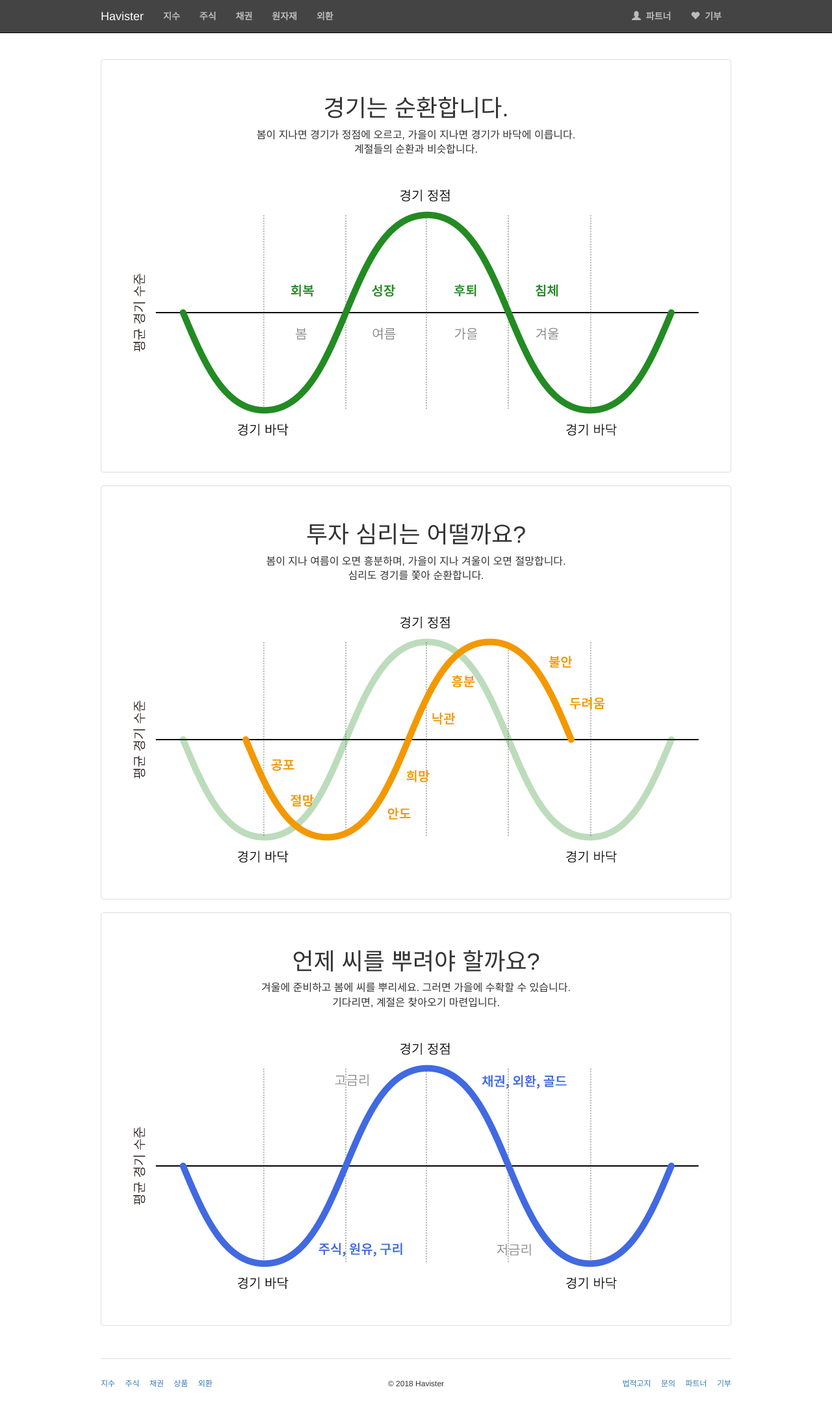
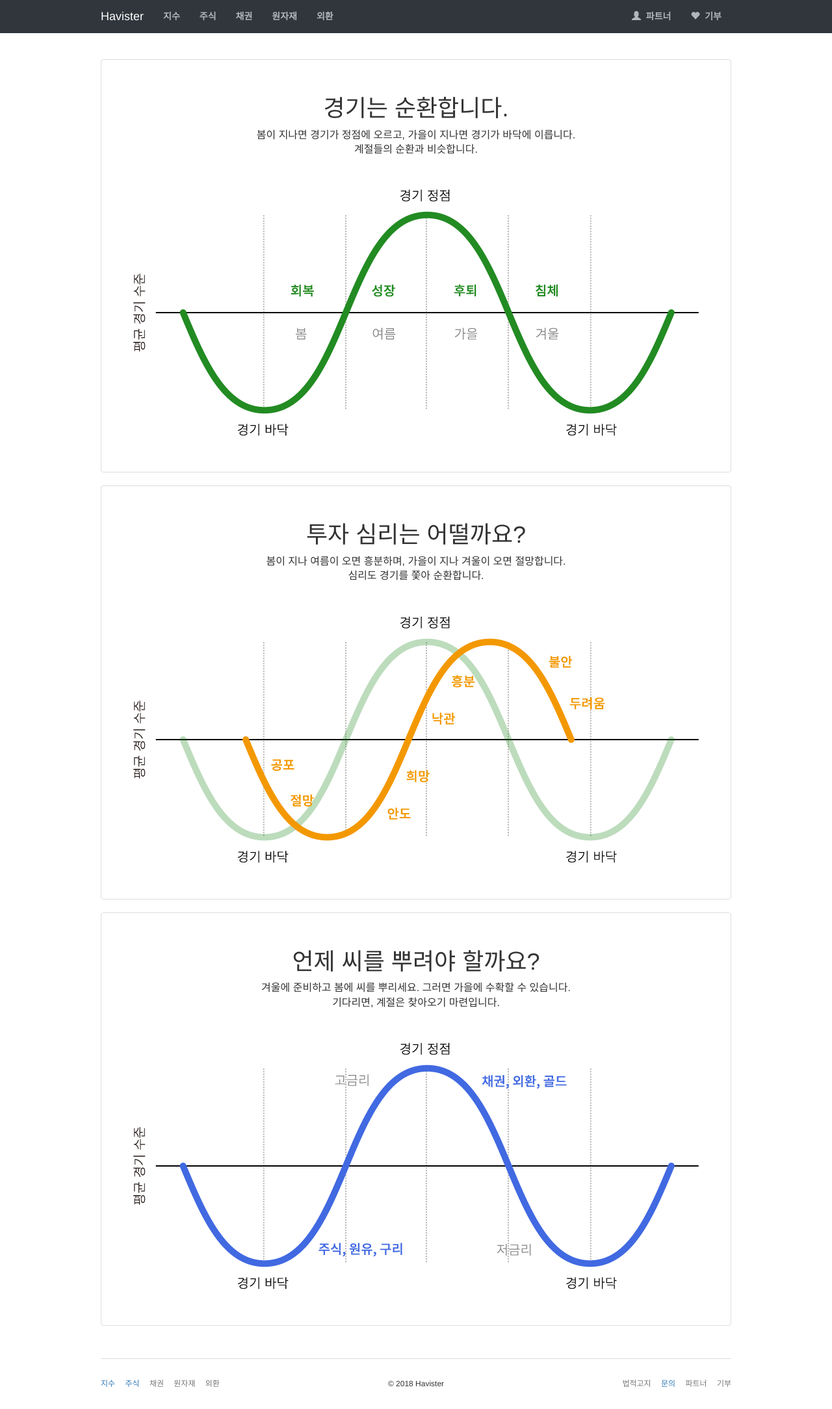
Before and after one commit to havister/havister, a Django app: page / in a window 1280 px wide. Shown: the whole page at 65% size. Run offline with Django 3.2, Linux system fonts and the light colour scheme; some libraries are stand-ins or nearby versions.

Commit message:
update index : css

```diff
--- a/index/templates/index/cycle.html
+++ b/index/templates/index/cycle.html
@@ -83,8 +83,9 @@
           crosshair: {color: 'black', trigger: 'selection'},
           hAxis: {format: 'y년'},
           vAxis: {textPosition: 'in'},
-          explorer: {axis: 'horizontal', keepInBounds: false, maxZoomIn: 0.25, maxZoomOut: 1.0, zoomDelta: 1.5},
-          annotations: {stem: {color: '#333'}},
+          explorer: {axis: 'horizontal', keepInBounds: false, maxZoomIn: 0.25, maxZoomOut: 1.5, zoomDelta: 1.5},
+          pointShape: 'circle',
+          pointSize: 8,
           legend: {position: 'none'}
         };
         var chart = new google.visualization.AreaChart(document.getElementById('chart'));
--- a/static/css/base.css
+++ b/static/css/base.css
@@ -2,7 +2,8 @@
  * static/css/base.css
 */
 
-/* Non-responsive overrides
+/*
+ * Non-responsive overrides
  *
  * Utilize the following CSS to disable the responsive-ness of the container,
  * grid system, and navbar.
@@ -79,8 +80,8 @@ body,
 }
 
 .navbar-inverse {
-    background-color: #444;
-    border-color: black;
+    background-color: #30363c;
+    border-color: transparent;
 }
 
 .navbar-inverse .navbar-brand {
@@ -88,12 +89,21 @@ body,
 }
 
 .navbar-inverse .navbar-nav > li > a {
-    color: #bbb;
+    color: #b0b6bc;
     font-weight: bold;
 }
 
 .navbar-inverse .navbar-nav > .active > a {
     background-color: black;
+}
+
+.navbar-inverse .navbar-nav > .disabled > a {
+    color: #b0b6bc;
+}
+
+.navbar-inverse .navbar-nav > .disabled > a:focus,
+.navbar-inverse .navbar-nav > .disabled > a:hover {
+    color: #50565c;
 }
 
 .container-fluid.content-head {
@@ -107,12 +117,6 @@ body,
 
 .content-head h1 {
     margin: 0 0 20px 0;
-}
-
-.container .jumbotron {
-    margin-bottom: 20px;
-    background-color: #d9edf7;
-    border: 1px solid #bce8f1;
 }
 
 .section-header {
@@ -137,21 +141,17 @@ body,
     margin-bottom: 0;
 }
 
-.lead {
-    font-size: 16px;
+.chart {
+    width: 100%;
+    height: 430px;
+    margin-bottom: 20px;
+    border-bottom: 1px solid #ddd;
 }
 
 .w880h400 {
     width: 880px;
     height: 400px;
     margin: 20px 0 20px 0;
-}
-
-.chart {
-    width: 100%;
-    height: 430px;
-    margin-bottom: 20px;
-    border-bottom: 1px solid #ddd;
 }
 
 .footer {
@@ -178,6 +178,10 @@ body,
     margin-left: 12px;
 }
 
+.lead {
+    font-size: 16px;
+}
+
 small {
     font-size: 50%;
     vertical-align: 30%;
--- a/templates/base.html
+++ b/templates/base.html
@@ -40,17 +40,17 @@
         </div>
         <div id="navbar">
           <ul class="nav navbar-nav">
-            <li class="{% block nav_index %}{% endblock %}"><a href="/index/">지수</a></li>
+            <li class="{% block nav_index %}{% endblock %}"><a href="{% url 'index:list' %}">지수</a></li>
             <li class="{% block nav_stock %}{% endblock %}"><a href="#stock">주식</a></li>
-            <li class="{% block nav_bond %}{% endblock %}"><a href="#bond">채권</a></li>
-            <li class="{% block nav_commodity %}{% endblock %}"><a href="#commodity">원자재</a></li>
-            <li class="{% block nav_currency %}{% endblock %}"><a href="#currency">외환</a></li>
+            <li class="{% block nav_bond %}disabled{% endblock %}"><a href="#bond">채권</a></li>
+            <li class="{% block nav_commodity %}disabled{% endblock %}"><a href="#commodity">원자재</a></li>
+            <li class="{% block nav_currency %}disabled{% endblock %}"><a href="#currency">외환</a></li>
           </ul>
           <ul class="nav navbar-nav navbar-right">
-            <li class="{% block nav_partner %}{% endblock %}">
-              <a href="#partner"><span class="glyphicon glyphicon-user" aria-hidden="true"></span>&nbsp; 파트너</a></li>
-            <li class="{% block nav_donation %}{% endblock %}">
-              <a href="#donation"><span class="glyphicon glyphicon-heart" aria-hidden="true"></span>&nbsp; 기부</a></li>
+            <li class="{% block nav_partner %}disabled{% endblock %}">
+              <a href="#"><span class="glyphicon glyphicon-user" aria-hidden="true"></span>&nbsp; 파트너</a></li>
+            <li class="{% block nav_donation %}disabled{% endblock %}">
+              <a href="#"><span class="glyphicon glyphicon-heart" aria-hidden="true"></span>&nbsp; 기부</a></li>
           </ul>
         </div><!--/#navbar -->
       </div>
@@ -65,11 +65,11 @@
         <div class="row">
           <div class="col-xs-4">
             <ul>
-              <li><a href="/index/">지수</a></li>
+              <li><a href="{% url 'index:list' %}">지수</a></li>
               <li><a href="#stock">주식</a></li>
-              <li><a href="#bond">채권</a></li>
-              <li><a href="#commodity">상품</a></li>
-              <li><a href="#currency">외환</a></li>
+              <li><span class="text-muted">채권</span></li>
+              <li><span class="text-muted">원자재</span></li>
+              <li><span class="text-muted">외환</span></li>
             </ul>
           </div>
           <div class="col-xs-4 text-center">
@@ -77,10 +77,10 @@
           </div>
           <div class="col-xs-4 text-right">
             <ul>
-              <li><a href="#legal-notice">법적고지</a></li>
+              <li><span class="text-muted">법적고지</span></li>
               <li><a href="mailto:contact@havister.com">문의</a></li>
-              <li><a href="#partner">파트너</a></li>
-              <li><a href="#donation">기부</a></li>
+              <li><span class="text-muted">파트너</span></li>
+              <li><span class="text-muted">기부</span></li>
             </ul>
           </div>
         </div><!--/.row -->
```
Also changed, not shown: index/templates/index/month.html (+5 -4 lines).
